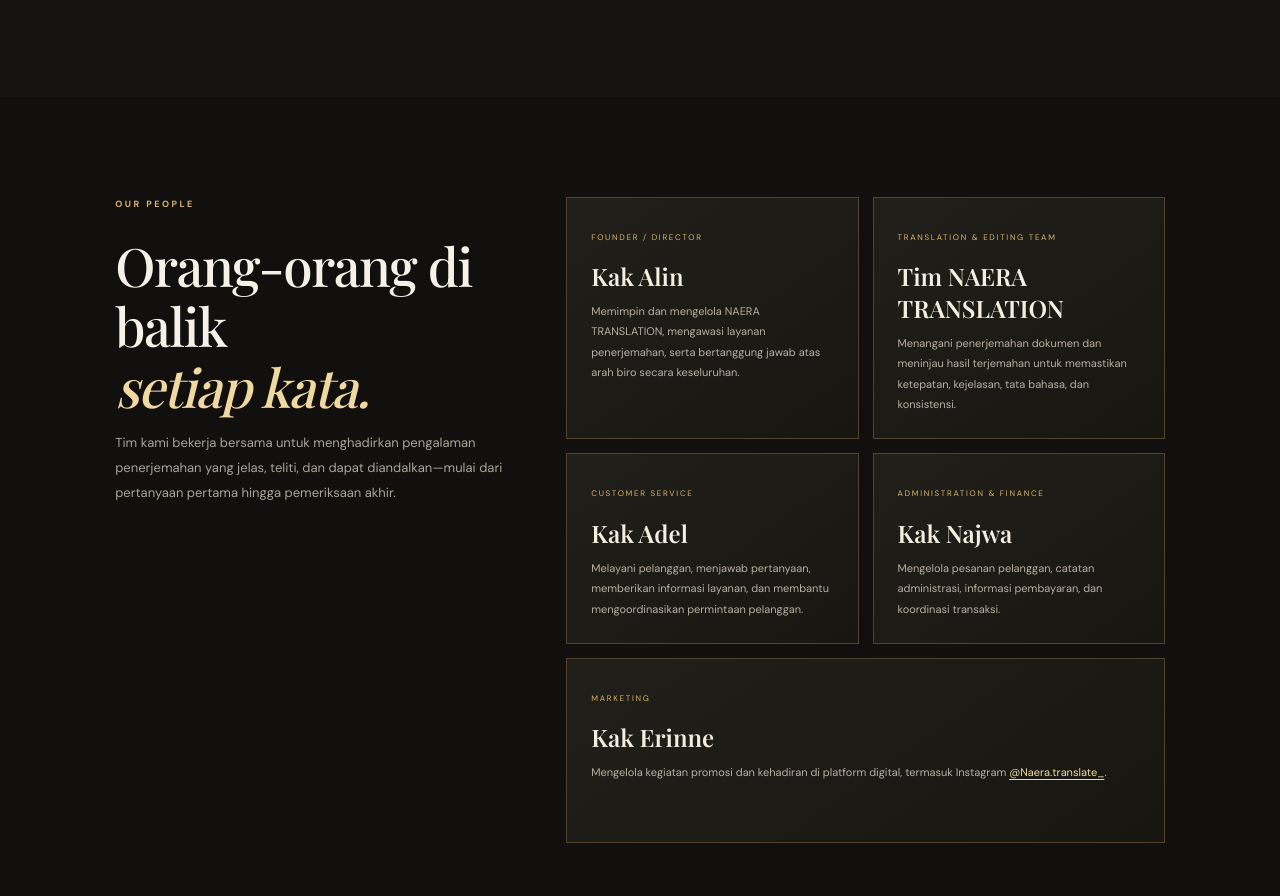
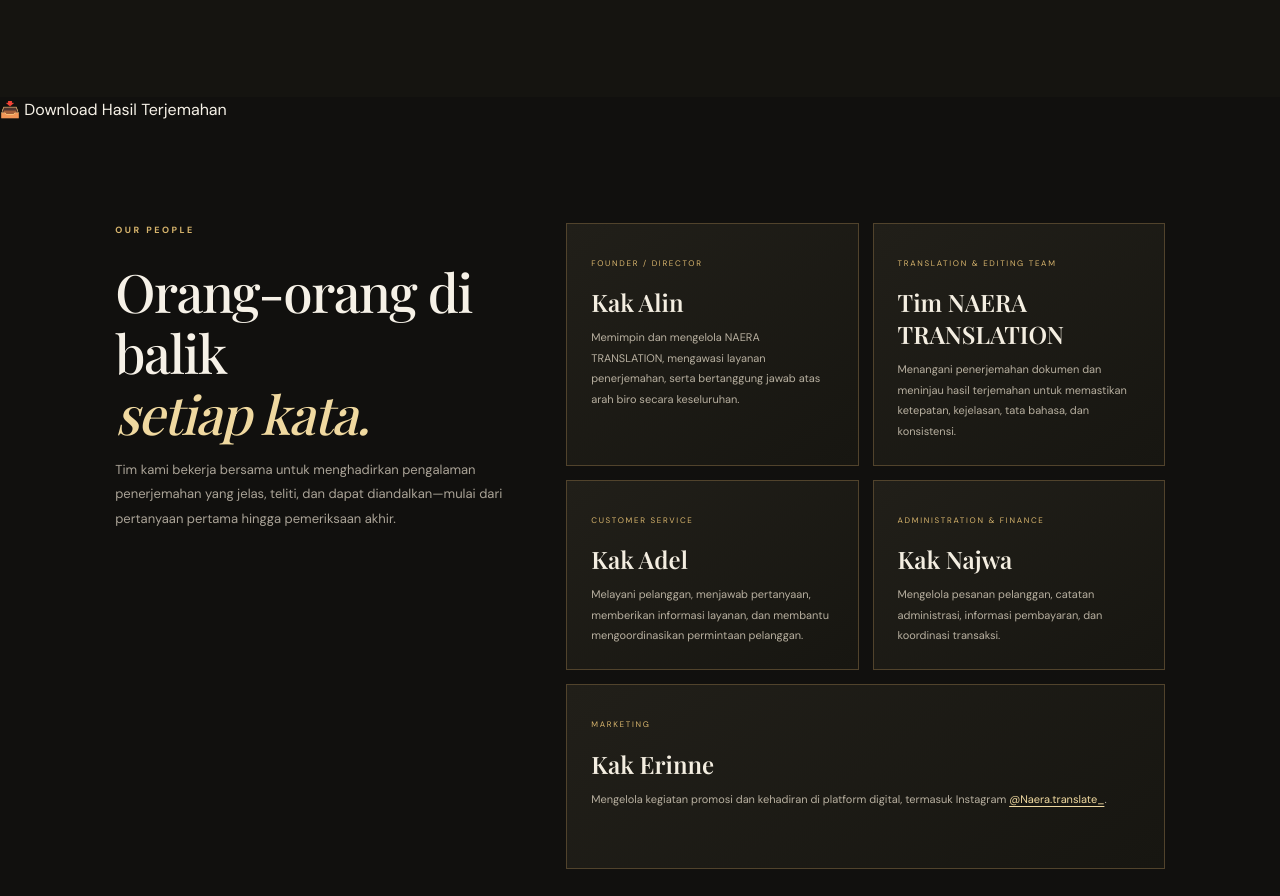
Before and after one commit to alineauliya19-afk/NAERATRANSLATION-, a plain HTML site: page index.html in a window 1280 px wide. Shown: the part 1271-2167 px from the top of the page. Drawn offline with nearby package versions, Linux system fonts and the light colour scheme; a web font is replaced by a local one.

```diff
--- a/index.html
+++ b/index.html
@@ -47,7 +47,7 @@
       <div class="about-copy"><p class="lead">NAERA TRANSLATION adalah biro jasa penerjemahan yang berlokasi di Bangkalan, Jawa Timur, dan melayani penerjemahan Bahasa Inggris ke Bahasa Indonesia maupun sebaliknya. Kami hadir untuk membantu pelajar, mahasiswa, individu, dan masyarakat umum mengatasi hambatan bahasa melalui hasil terjemahan yang jelas, akurat, dan mudah dipahami.</p><p>Kami mengutamakan kesesuaian makna dengan teks asli, tata bahasa, konteks, komunikasi yang responsif, serta kerahasiaan dokumen pelanggan. Setiap pekerjaan dan tenggat dikonfirmasi terlebih dahulu agar layanan sesuai dengan kebutuhan pelanggan.</p><a class="link-arrow" href="#contact">Ceritakan kebutuhan Anda <span>↗</span></a></div>
     </section>
 
-
+<a href="hasil_terjemahan.zip" download>📥 Download Hasil Terjemahan</a>
     <section class="section team-section" id="team" aria-label="Tim NAERA TRANSLATION">
       <div class="team-heading">
         <p class="eyebrow">OUR PEOPLE</p>
```
